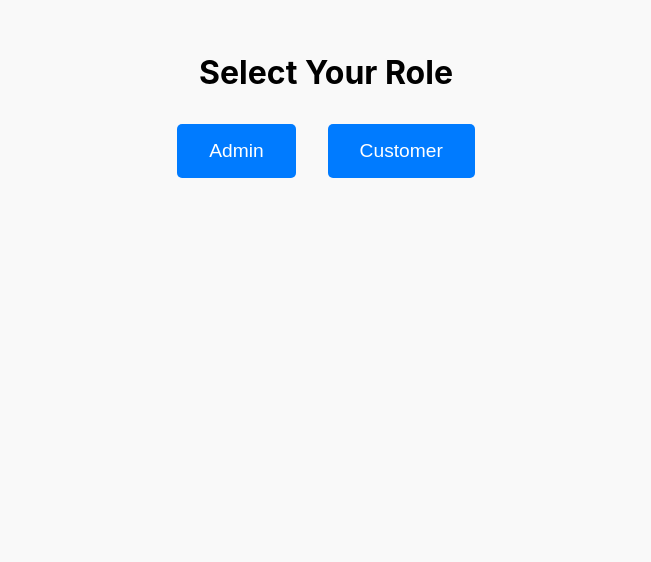
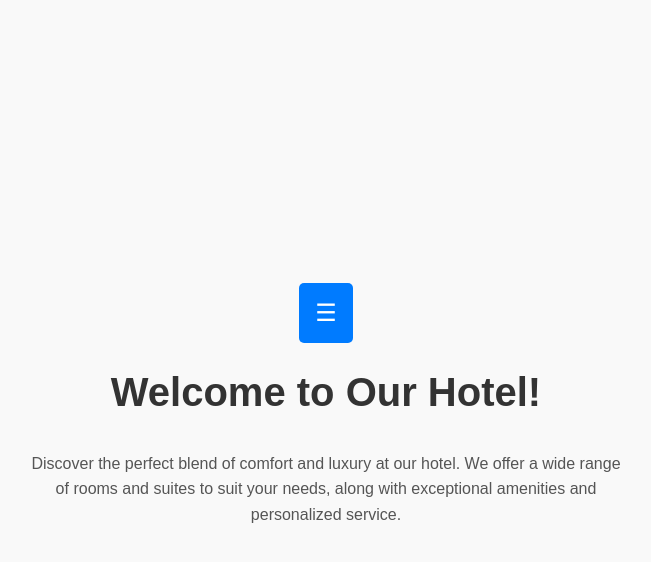
Before and after one commit to lazymonarch/hotel-management-frontend, a React (Create React App) app: page / in a window 1280 px wide. Shown: the top 562 px of the page, without its empty margins (314-965 px from the left). Built offline with nearby package versions, Linux system fonts and the light colour scheme.

Commit message:
Replace login and signup buttons with admin and customer buttons in MenuController and removed role selection page

```diff
--- a/src/App.js
+++ b/src/App.js
@@ -6,7 +6,6 @@ import SignupPage from './pages/SignupPage';
 import AdminDashboard from './pages/AdminDashboard';
 import CustomerDashboard from './pages/CustomerDashboard';
 import OrderHistoryPage from './pages/OrderHistoryPage';
-import RoleSelectionPage from './pages/RoleSelectionPage';
 import Navigation from './components/Navigation';
 import AuthContext, { AuthProvider } from './context/AuthContext';
 import './App.css';
@@ -20,10 +19,9 @@ function App() {
                 <Navigation isLoggedIn={isLoggedIn} handleLogout={handleLogout} />
 
                 <Routes>
-                    <Route path="/" element={<RoleSelectionPage />} />
+                    <Route path="/" element={<HomePage />} />
                     <Route path="/login" element={<LoginPage onLogin={handleLogin} />} />
                     <Route path="/signup" element={<SignupPage />} />
-                    <Route path="/home" element={<HomePage />} />
 
                     <Route
                         path="/admin-dashboard"
--- a/src/components/MenuController.js
+++ b/src/components/MenuController.js
@@ -15,6 +15,16 @@ function MenuController() {
         setIsOpen(false);
     };
 
+    const handleAdminClick = () => {
+        navigate('/signup', { state: { role: 'admin' } });
+        setIsOpen(false);
+    };
+
+    const handleCustomerClick = () => {
+        navigate('/signup', { state: { role: 'customer' } });
+        setIsOpen(false);
+    };
+
     return (
         <div>
             <button onClick={toggleMenu} className="menu-button">☰</button>
@@ -29,8 +39,8 @@ function MenuController() {
                             <li><button onClick={() => navigateTo('/contact')}>Contact Us</button></li>
                         </ul>
                         <div className="auth-buttons">
-                            <button className="auth-button" onClick={() => navigateTo('/login')}>Login</button>
-                            <button className="auth-button" onClick={() => navigateTo('/signup')}>Sign Up</button>
+                            <button className="auth-button" onClick={handleAdminClick}>Admin</button>
+                            <button className="auth-button" onClick={handleCustomerClick}>Customer</button>
                         </div>
                     </div>
                 </div>
--- a/src/pages/RoleSelectionPage.js
+++ /dev/null
@@ -1,27 +0,0 @@
-import React from 'react';
-import { useNavigate } from 'react-router-dom';
-import '../styles/RoleSelectionPage.css';
-
-function RoleSelectionPage() {
-    const navigate = useNavigate();
-
-    const handleAdminClick = () => {
-        navigate('/signup', { state: { role: 'admin' } });
-    };
-
-    const handleCustomerClick = () => {
-        navigate('/signup', { state: { role: 'customer' } });
-    };
-
-    return (
-        <div className="role-selection-page">
-            <h1>Select Your Role</h1>
-            <div className="button-container">
-                <button onClick={handleAdminClick}>Admin</button>
-                <button onClick={handleCustomerClick}>Customer</button>
-            </div>
-        </div>
-    );
-}
-
-export default RoleSelectionPage;
--- a/src/styles/MenuController.css
+++ b/src/styles/MenuController.css
@@ -1,14 +1,16 @@
 .menu-button {
-    position: fixed;
-    top: 20px;
-    right: 20px;
-    z-index: 1000;
-    padding: 10px 20px;
-    background: none;
-    color: #000;
+    padding: 1rem;
+    font-size: 1.5rem;
+    cursor: pointer;
     border: none;
-    cursor: pointer;
-    font-size: 24px;
+    background-color: #007bff;
+    color: white;
+    border-radius: 5px;
+    transition: background-color 0.3s ease;
+}
+
+.menu-button:hover {
+    background-color: #0056b3;
 }
 
 .menu-overlay {
@@ -17,49 +19,61 @@
     left: 0;
     width: 100%;
     height: 100%;
-    backdrop-filter: blur(10px);
+    background-color: rgba(0, 0, 0, 0.5);
     display: flex;
     justify-content: center;
     align-items: center;
-    z-index: 999;
 }
 
 .menu-content {
-    background: rgba(255, 255, 255, 0.7);
-    padding: 40px;
-    border-radius: 8px;
-    text-align: center;
+    background-color: white;
+    padding: 2rem;
+    border-radius: 10px;
+    box-shadow: 0 2px 10px rgba(0, 0, 0, 0.1);
 }
 
 .menu-content ul {
-    list-style: none;
+    list-style-type: none;
     padding: 0;
+    margin: 0;
 }
 
-.menu-content li {
-    margin: 20px 0;
-    font-size: 24px;
+.menu-content ul li {
+    margin-bottom: 1rem;
 }
 
-.menu-content button {
-    background: none;
+.menu-content ul li button {
+    padding: 0.5rem 1rem;
+    font-size: 1rem;
+    cursor: pointer;
     border: none;
-    font-size: 24px;
-    cursor: pointer;
-    color: #000;
+    background-color: #007bff;
+    color: white;
+    border-radius: 5px;
+    transition: background-color 0.3s ease;
+}
+
+.menu-content ul li button:hover {
+    background-color: #0056b3;
 }
 
 .auth-buttons {
-    margin-top: 20px;
+    display: flex;
+    justify-content: space-between;
+    margin-top: 1rem;
 }
 
 .auth-button {
-    margin: 10px;
-    font-size: 24px;
+    padding: 0.5rem 1rem;
+    font-size: 1rem;
     cursor: pointer;
-    background: none;
-    border: 1px solid #000;
-    border-radius: 8px;
-    padding: 10px 20px;
-    color: #000;
+    border: none;
+    background-color: #007bff;
+    color: white;
+    border-radius: 5px;
+    transition: background-color 0.3s ease;
 }
+
+.auth-button:hover {
+    background-color: #0056b3;
+}
--- a/src/styles/RoleSelectionPage.css
+++ /dev/null
@@ -1,26 +0,0 @@
-.role-selection-page {
-    text-align: center;
-    padding: 2rem;
-}
-
-.button-container {
-    display: flex;
-    justify-content: center;
-    gap: 2rem;
-    margin-top: 2rem;
-}
-
-.button-container button {
-    padding: 1rem 2rem;
-    font-size: 1.2rem;
-    cursor: pointer;
-    border: none;
-    border-radius: 5px;
-    background-color: #007bff;
-    color: white;
-    transition: background-color 0.3s ease;
-}
-
-.button-container button:hover {
-    background-color: #0056b3;
-}
```
